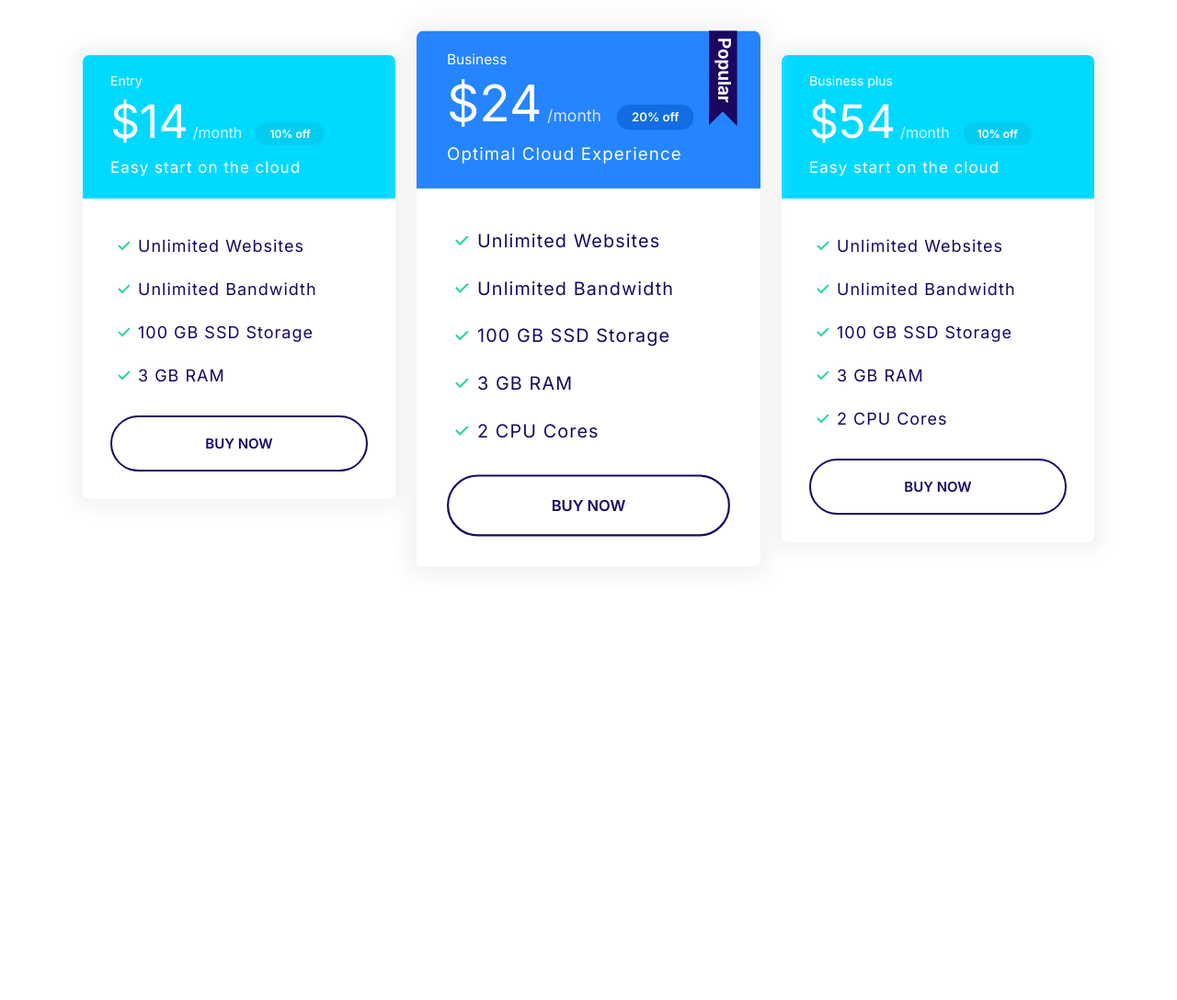
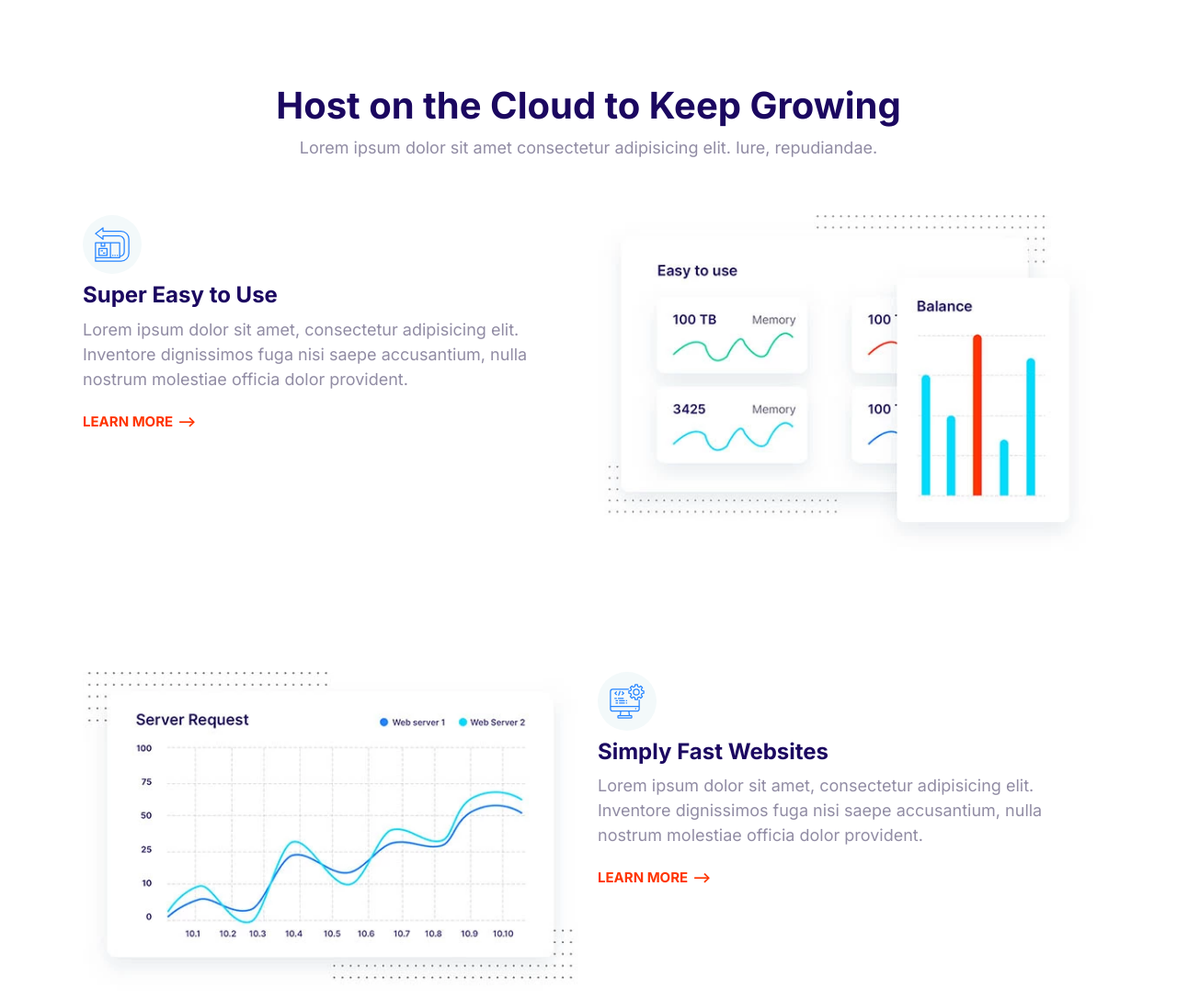
Before and after one commit to Minic246/course, a plain HTML site: page index.html in a window 1280 px wide. Shown: the top 1088 px of the page at 92% size. Before the commit the page ends 800 px from the top, so only its background shows below. Drawn offline with Linux system fonts and the light colour scheme.

Commit message:
build feature block component

```diff
--- a/CSS/styles.css
+++ b/CSS/styles.css
@@ -768,3 +768,27 @@ a {
   max-width: 500px;
   margin: 0 auto;
 }
+
+/* Features */
+.feature {
+  gap: 4rem 2rem;
+  margin: 12rem 0;
+}
+
+.feature:first-of-type {
+  margin-top: 6rem;
+}
+
+.feature__heading {
+  margin: 1rem 0;
+}
+
+.feature__image {
+  width: 100%;
+}
+
+@media screen and (min-width: 768px) {
+  .feature:nth-of-type(even) .feature__content {
+    order: 2;
+  }
+}
--- a/index.html
+++ b/index.html
@@ -13,71 +13,114 @@
     <link rel="stylesheet" href="css/styles.css" />
   </head>
   <body>
-    <section class="block container block-plans">
-      <div class="grid grid--1x3">
-        <div class="plan">
-          <div class="card card--secondary">
-            <header class="card__header">
-              <h3 class="plan__name">Entry</h3>
-              <span class="plan__price">$14</span>
-              <span class="plan__billing-cycle">/month</span>
-              <span class="badge badge--secondary badge--small">10% off</span>
-              <span class="plan__description">Easy start on the cloud</span>
-            </header>
-            <div class="card__body">
-              <ul class="list list--tick">
-                <li class="list__item">Unlimited Websites</li>
-                <li class="list__item">Unlimited Bandwidth</li>
-                <li class="list__item">100 GB SSD Storage</li>
-                <li class="list__item">3 GB RAM</li>
-              </ul>
-              <button class="btn btn--outline btn--block">Buy Now</button>
-            </div>
-          </div>
+    <section class="block container">
+      <header class="block__header">
+        <h2>Host on the Cloud to Keep Growing</h2>
+        <p>
+          Lorem ipsum dolor sit amet consectetur adipisicing elit. Iure,
+          repudiandae.
+        </p>
+      </header>
+      <article class="grid grid--1x2 feature">
+        <div class="feature__content">
+          <span class="icon-container">
+            <svg class="icon icon--primary">
+              <use xlink:href="images/sprite.svg#easy"></use>
+            </svg>
+          </span>
+          <h3 class="feature__heading">Super Easy to Use</h3>
+          <p>
+            Lorem ipsum dolor sit amet, consectetur adipisicing elit. Inventore
+            dignissimos fuga nisi saepe accusantium, nulla nostrum molestiae
+            officia dolor provident.
+          </p>
+          <a href="#" class="link-arrow">Learn More</a>
         </div>
-        <div class="plan plan--popular">
-          <div class="card card--primary">
-            <header class="card__header">
-              <h3 class="plan__name">Business</h3>
-              <span class="plan__price">$24</span>
-              <span class="plan__billing-cycle">/month</span>
-              <span class="badge badge--primary badge--small">20% off</span>
-              <span class="plan__description">Optimal Cloud Experience</span>
-            </header>
-            <div class="card__body">
-              <ul class="list list--tick">
-                <li class="list__item">Unlimited Websites</li>
-                <li class="list__item">Unlimited Bandwidth</li>
-                <li class="list__item">100 GB SSD Storage</li>
-                <li class="list__item">3 GB RAM</li>
-                <li class="list__item">2 CPU Cores</li>
-              </ul>
-              <button class="btn btn--outline btn--block">Buy Now</button>
-            </div>
-          </div>
+        <picture>
+          <source
+            type="image/webp"
+            srcset="images/easy.webp 1x, images/easy@2x.webp 2x" />
+          <source
+            type="image/jpg"
+            srcset="images/easy.jpg 1x, images/easy@2x.jpg 2x" />
+          <img class="feature__image" src="images/easy@2x.jpg" alt=""
+        /></picture>
+      </article>
+      <article class="grid grid--1x2 feature">
+        <div class="feature__content">
+          <span class="icon-container">
+            <svg class="icon icon--primary">
+              <use xlink:href="images/sprite.svg#computer"></use>
+            </svg>
+          </span>
+          <h3 class="feature__heading">Simply Fast Websites</h3>
+          <p>
+            Lorem ipsum dolor sit amet, consectetur adipisicing elit. Inventore
+            dignissimos fuga nisi saepe accusantium, nulla nostrum molestiae
+            officia dolor provident.
+          </p>
+          <a href="#" class="link-arrow">Learn More</a>
         </div>
-        <div class="plan">
-          <div class="card card--secondary">
-            <header class="card__header">
-              <h3 class="plan__name">Business plus</h3>
-              <span class="plan__price">$54</span>
-              <span class="plan__billing-cycle">/month</span>
-              <span class="badge badge--secondary badge--small">10% off</span>
-              <span class="plan__description">Easy start on the cloud</span>
-            </header>
-            <div class="card__body">
-              <ul class="list list--tick">
-                <li class="list__item">Unlimited Websites</li>
-                <li class="list__item">Unlimited Bandwidth</li>
-                <li class="list__item">100 GB SSD Storage</li>
-                <li class="list__item">3 GB RAM</li>
-                <li class="list__item">2 CPU Cores</li>
-              </ul>
-              <button class="btn btn--outline btn--block">Buy Now</button>
-            </div>
-          </div>
+        <picture>
+          <source
+            type="image/webp"
+            srcset="images/fast.webp 1x, images/fast@2x.webp 2x" />
+          <source
+            type="image/jpg"
+            srcset="images/fast.jpg 1x, images/fast@2x.jpg 2x" />
+          <img class="feature__image" src="images/fast@2x.jpg" alt=""
+        /></picture>
+      </article>
+      <article class="grid grid--1x2 feature">
+        <div class="feature__content">
+          <span class="icon-container">
+            <svg class="icon icon--primary">
+              <use xlink:href="images/sprite.svg#settings"></use>
+            </svg>
+          </span>
+          <h3 class="feature__heading">Wordpress made easy</h3>
+          <p>
+            Lorem ipsum dolor sit amet, consectetur adipisicing elit. Inventore
+            dignissimos fuga nisi saepe accusantium, nulla nostrum molestiae
+            officia dolor provident.
+          </p>
+          <a href="#" class="link-arrow">Learn More</a>
         </div>
-      </div>
+        <picture>
+          <source
+            type="image/webp"
+            srcset="images/wordpress.webp 1x, images/wordpress@2x.webp 2x" />
+          <source
+            type="image/jpg"
+            srcset="images/wordpress.jpg 1x, images/wordpress@2x.jpg 2x" />
+          <img class="feature__image" src="images/wordpress@2x.jpg" alt=""
+        /></picture>
+      </article>
+      <article class="grid grid--1x2 feature">
+        <div class="feature__content">
+          <span class="icon-container">
+            <svg class="icon icon--primary">
+              <use xlink:href="images/sprite.svg#clock"></use>
+            </svg>
+          </span>
+          <h3 class="feature__heading">24/7 Expert Support</h3>
+          <p>
+            Lorem ipsum dolor sit amet, consectetur adipisicing elit. Inventore
+            dignissimos fuga nisi saepe accusantium, nulla nostrum molestiae
+            officia dolor provident.
+          </p>
+          <a href="#" class="link-arrow">Learn More</a>
+        </div>
+        <picture>
+          <source
+            type="image/webp"
+            srcset="images/support.webp 1x, images/support@2x.webp 2x" />
+          <source
+            type="image/jpg"
+            srcset="images/support.jpg 1x, images/support@2x.jpg 2x" />
+          <img class="feature__image" src="images/support@2x.jpg" alt=""
+        /></picture>
+      </article>
     </section>
     <script src="js/main.js"></script>
   </body>
```
Also changed, not shown: components/block-features.html (added, +109 -0 lines), images/easy.jpg (added), images/easy.webp (added), images/easy@2x.jpg (added), images/easy@2x.webp (added), images/fast.jpg (added), images/fast.webp (added), images/fast@2x.jpg (added), images/fast@2x.webp (added), images/support.jpg (added), images/support.webp (added), images/support@2x.jpg (added), images/support@2x.webp (added), images/wordpress.jpg (added), 3 more files.
